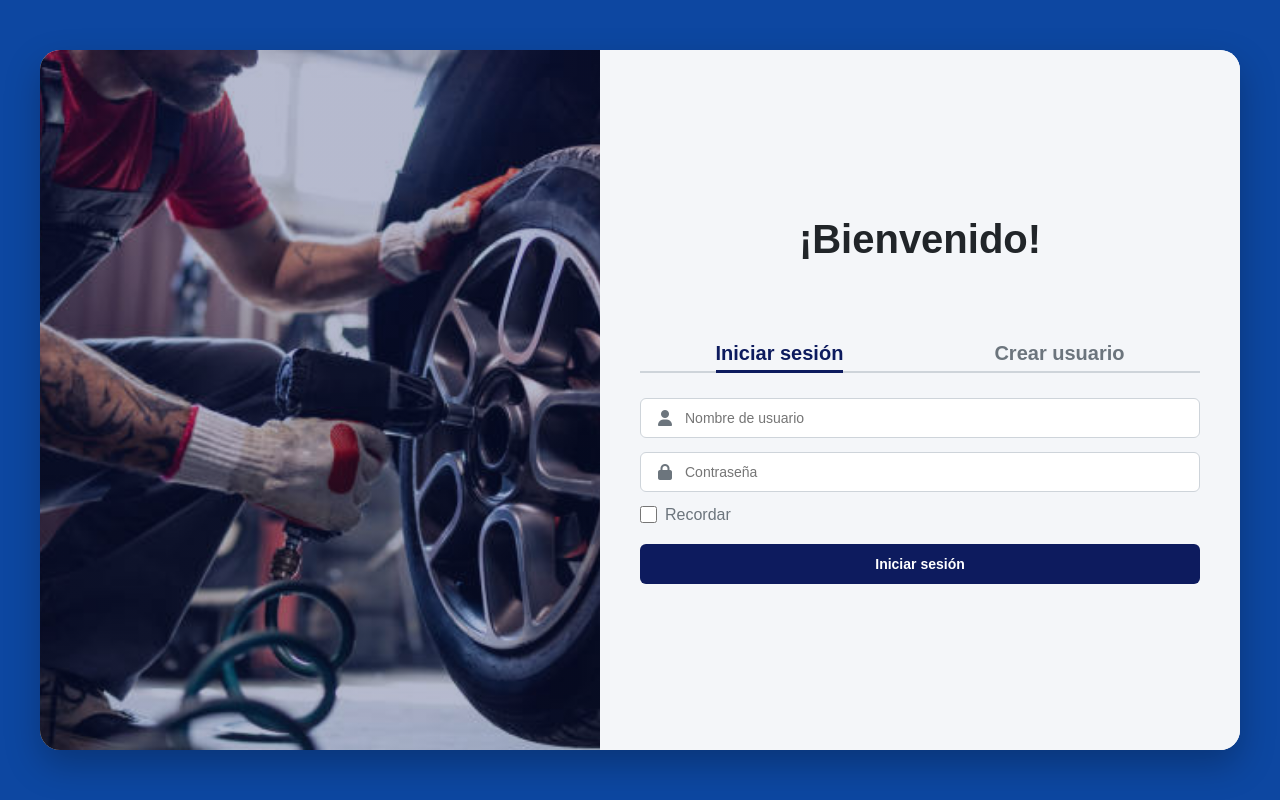
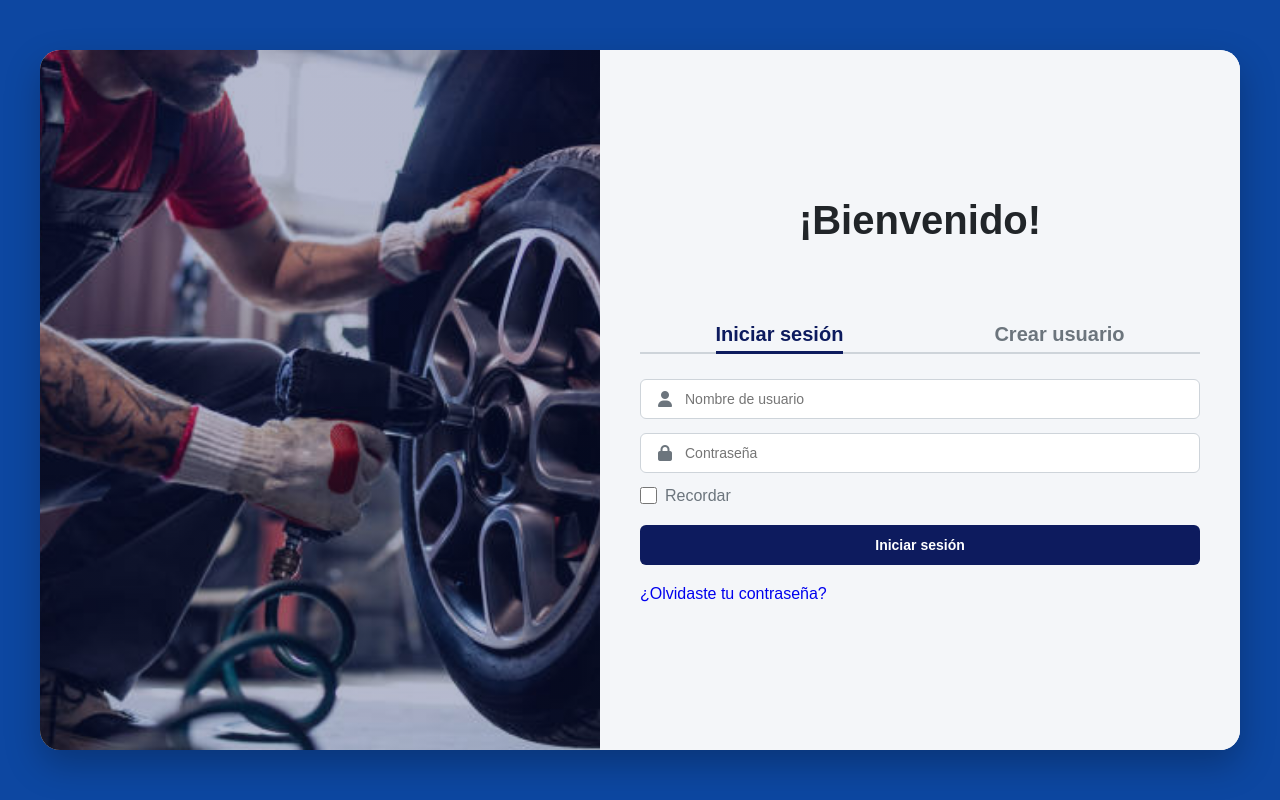
Before and after one commit to Luci1274/PPI_gomeria_codigo, a Python web app: template src/template/iniciar_sesion.html in a window 1280 px wide. Run offline with Jinja, Linux system fonts and the light colour scheme; the template is opened without the code that fills it, so the values that code supplies are empty.

Commit message:
Agrego cambios

```diff
--- a/src/static/css/iniciar_sesion.css
+++ b/src/static/css/iniciar_sesion.css
@@ -171,6 +171,7 @@ body {
 button {
     width: 100%;
     padding: 12px;
+    margin-bottom: 20px;
     border: none;
     border-radius: 6px;
     background-color: var(--color_boton);
@@ -189,18 +190,19 @@ button:active {
     transform: scale(0.98);
 }
 
-/* Clases de utilidad */
 .formulario-oculto {
     display: none !important;
 }
 
-/* SOLUCIÓN TEMPORAL: Oculta el texto plano {%...%} si abres el HTML directo sin el servidor backend activo */
-body :not(form) > text,
-body:not([backend-active]) form:contains("{%") {
-    /* Esta sección la maneja el navegador ignorando las etiquetas crudas en previsualización local */
+.recuperar_contraseña {
+    font-size: 16px;
+    text-decoration: none;
 }
 
-
+.recuperar_contraseña:hover {
+    color: #00fa;
+    text-decoration: underline;
+}
 /* ==========================================================================
    MEDIA QUERIES (RESPONSIVE)
    ========================================================================== */
--- a/src/template/iniciar_sesion.html
+++ b/src/template/iniciar_sesion.html
@@ -55,10 +55,11 @@
                 <div>
                     <button type="submit">Iniciar sesión</button>
                 </div>
+                <a class="recuperar_contraseña" href="#">¿Olvidaste tu contraseña?</a>
             </form>
 
             <!-- FORMULARIO DE REGISTRO -->
-            <form method="post" action="/register" id="form_registro" class="formulario-oculto">
+            <form method="post" id="form_registro" class="formulario-oculto">
                 <div class="ingresar_datos">
                     <div class="icono_input">
                         <i class="fa-solid fa-user"></i>
```
